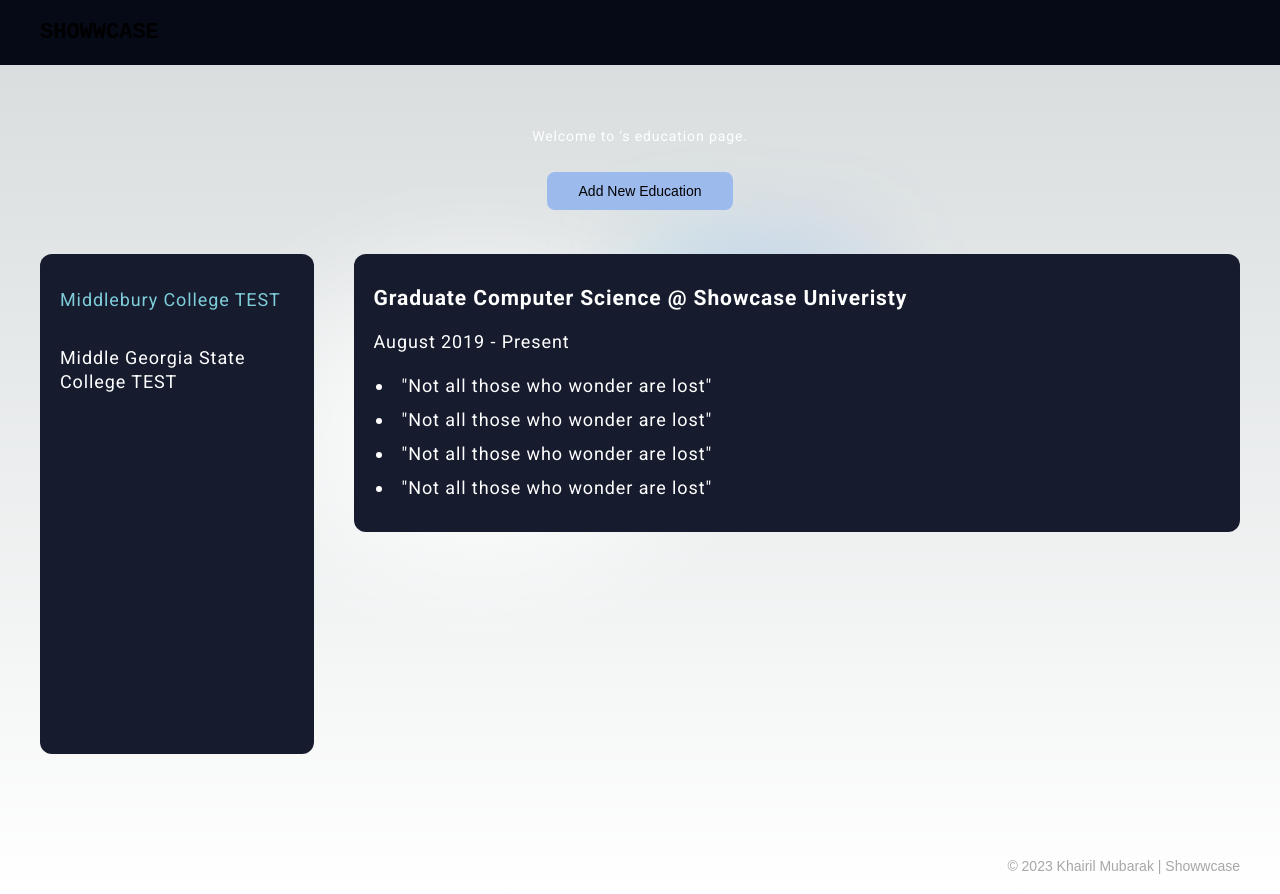
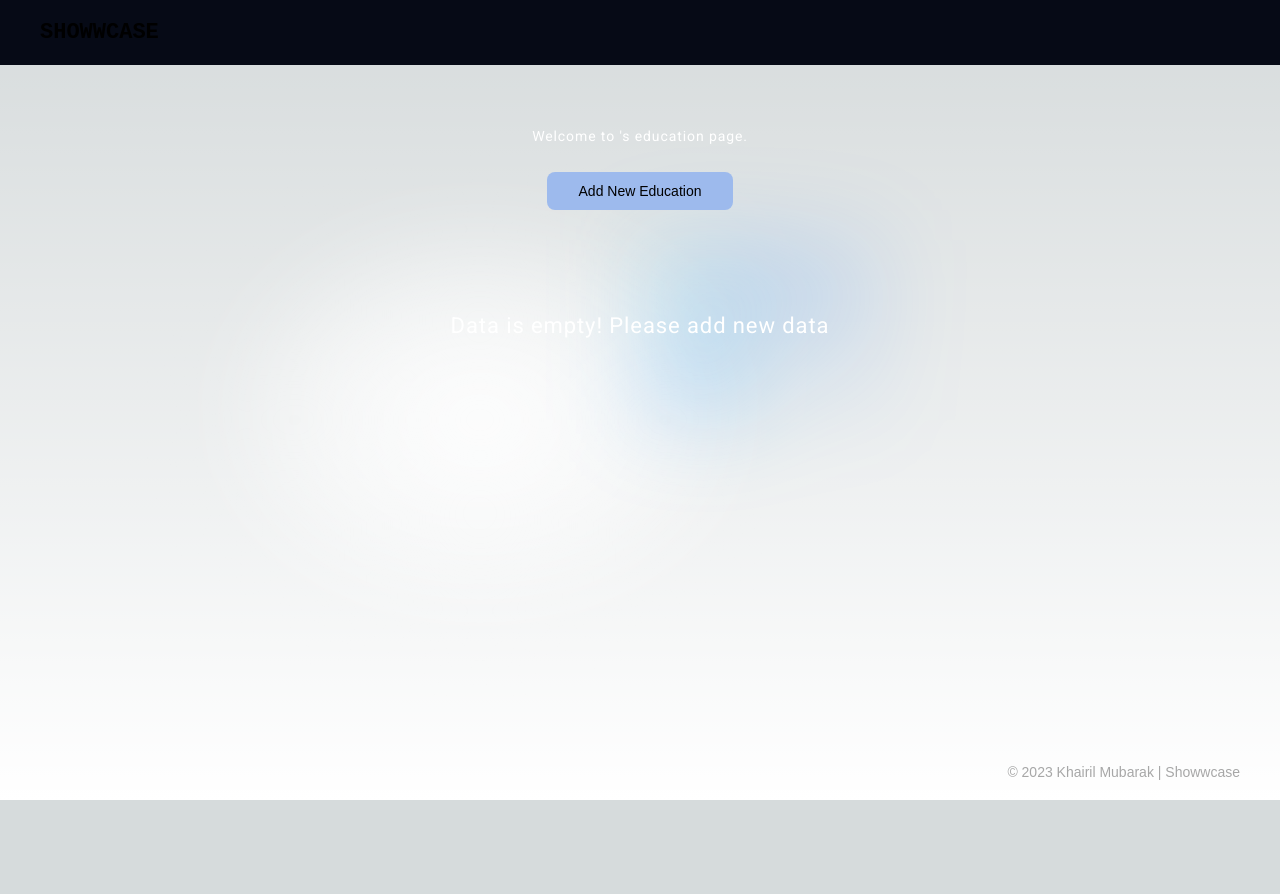
Before and after one commit to Showwcase/Showwcase-React-Challenge, a Next.js app in the folder showwcase-app/: page /education in a window 1280 px wide. After the commit the page ends 800 px from the top, so only its background shows below. Built offline with nearby package versions, Linux system fonts and the light colour scheme.

Commit message:
UPDATE: Profile for education is updated

```diff
--- a/showwcase-app/src/components/Templates/Education/EducationProfile/EducationProfile.styled.tsx
+++ b/showwcase-app/src/components/Templates/Education/EducationProfile/EducationProfile.styled.tsx
@@ -5,7 +5,7 @@ export default styled.div`
   gap: 40px;
   padding: 20px 0;
   align-items: center;
-  justify-content: flex-end;
+  justify-content: center;
   background-color: transparent;
   font-family: "Roboto";
   font-size: 14px;
@@ -21,11 +21,12 @@ export default styled.div`
     border-radius: 12px;
     padding: 0 20px;
     font-size: 18px;
+    overflow-y: auto;
 
     ul {
       list-style: none;
       li {
-        margin: 34px 0;
+        margin: 26px 0;
         cursor: pointer;
         &.active {
           color: #7ecdd9;
@@ -37,6 +38,10 @@ export default styled.div`
     }
   }
 
+  .menu {
+    display: none;
+  }
+
   .education-detail {
     width: 100%;
     height: 100%;
@@ -45,18 +50,75 @@ export default styled.div`
     gap: 20px;
     align-self: flex-start;
     background-color: #161b2e;
-    padding: 32px 20px;
+    padding: 26px 20px;
     border-radius: 12px;
     font-size: 18px;
 
-    ul {
-      margin: 0 20px;
-      display: flex;
-      flex-direction: column;
+    pre {
+      font-family: "Roboto";
+      font-size: 18px;
+      white-space: pre-wrap;
+    }
+  }
+
+  .empty-data {
+    font-size: 22px;
+    margin-top: 60px;
+  }
+
+  /** mobile */
+  @media only screen and (max-width: 768px) {
+    gap: 0;
+    .menu {
+      display: block;
+      width: 300px;
+      height: 100%;
+      position: fixed;
+      top: 70px;
+      left: 0;
+      background-color: #283154;
+      z-index: 2;
+      transform: translateX(-100%);
+      &.hidden {
+        transition: transform 0.3s linear;
+      }
+      &.visible {
+        transform: translateX(0);
+        transition: transform 0.3s linear;
+      }
+
+      align-self: flex-start;
+      background-color: #161b2e;
+      padding: 0 20px;
+      font-size: 18px;
+
+      ul {
+        font-size: 16px;
+        list-style: none;
+        li {
+          margin: 20px 0;
+          cursor: pointer;
+          &.active {
+            color: #7ecdd9;
+          }
+        }
+      }
+    }
+    .side-panel {
+      display: none;
+    }
+    .education-detail {
       gap: 10px;
-      li {
-        padding-left: 8px;
+      padding: 20px;
+      h3 {
+        font-size: 18px;
       }
+      pre {
+        font-size: 16px;
+      }
+    }
+    .empty-data {
+      font-size: 16px;
     }
   }
 `
--- a/showwcase-app/src/components/Templates/Education/EducationProfile/index.tsx
+++ b/showwcase-app/src/components/Templates/Education/EducationProfile/index.tsx
@@ -1,65 +1,76 @@
 import EducationProfileStyle from 'src/components/Templates/Education/EducationProfile/EducationProfile.styled';
 import { useEffect, useState } from 'react';
 import { useLocalStorage } from 'src/hooks/useLocalStorage';
-
-const itemData = [
-  {
-    web_page: "http://www.middlebury.edu/",
-    country: "USA",
-    domain: "middlebury.edu",
-    name: "Middlebury College TEST"
-  },
-  {
-    web_page: "http://www.mga.edu/",
-    country: "USA",
-    domain: "mga.edu",
-    name: "Middle Georgia State College TEST"
-  },
-]
+import { useGlobalContext } from 'src/context/store';
+import { Education } from 'src/utils/types';
 
 export default function EducationProfile() {
-  const [selectedItem, setSelectedItem] = useState('');
-  const [localStorage, setlocalStorage] = useLocalStorage('selectedItem', selectedItem);
+  const {menu_class} = useGlobalContext();
+
+  const [selectedItem, setSelectedItem] = useLocalStorage('selectedItem', '');
+  const [educationData] = useLocalStorage('EducationData', []);
+  const [data, setData] = useState<Education[]>([]);
+  const [dataSelected, setDataSelected] = useState<Education>({} as Education);
 
   const handleSelectedItem = (itemName:string) => {
-    setlocalStorage(itemName)
+    setSelectedItem(itemName);
   }
 
   useEffect(() => {
-    if (localStorage) {
-      setSelectedItem(localStorage)
+    if (selectedItem) {
+      const ada = educationData.find((item:Education) => item.school === selectedItem);
+      setSelectedItem(selectedItem);
+      setDataSelected(ada);
     } else {
-      setSelectedItem(itemData[0].name)
+      setSelectedItem(data[0]?.school);
     }
-  }, [localStorage])
+  }, [selectedItem])
 
-  return (
-    <EducationProfileStyle>
-      <div className='side-panel'>
+  useEffect(() => {
+    if (educationData) {
+      setData(educationData);
+    }
+  }, [educationData])
+
+  function sidePanel() {
+    return (
+      <>
         <ul>
-          {itemData.map((item, idx) => {
+          {data.map((item, idx) => {
             return (
               <li
                 key={idx+1}
-                className={item.name === selectedItem ? 'active' : ''}
-                onClick={() => handleSelectedItem(item.name)}
+                className={item.school === selectedItem ? 'active' : ''}
+                onClick={() => handleSelectedItem(item.school)}
               >
-                {item.name}
+                {item.school}
               </li>
             )
           })}
         </ul>
-      </div>
-      <div className='education-detail'>
-        <h3>Graduate Computer Science @ Showcase Univeristy</h3>
-        <p>August 2019 - Present</p>
-        <ul>
-          <li>"Not all those who wonder are lost"</li>
-          <li>"Not all those who wonder are lost"</li>
-          <li>"Not all those who wonder are lost"</li>
-          <li>"Not all those who wonder are lost"</li>
-        </ul>
-      </div>
+      </>
+    )
+  }
+
+  return (
+    <EducationProfileStyle>
+      { data.length > 0 ?
+        <>
+          <div className={menu_class}>
+            {sidePanel()}
+          </div>
+          <div className='side-panel'>
+            {sidePanel()}
+          </div>
+
+          <div className='education-detail'>
+            <h3>{dataSelected.degree} @ {dataSelected.school}</h3>
+            <p>{dataSelected.startMonthDate?.name} {dataSelected.startYearDate?.name} - {dataSelected.endMonthDate?.name} {dataSelected.endYearDate?.name}</p>
+            <pre>{dataSelected.description}</pre>
+          </div>
+        </> :
+        <div className='empty-data'>Data is empty! Please add new data</div>
+      }
     </EducationProfileStyle>
   )
 }
```
